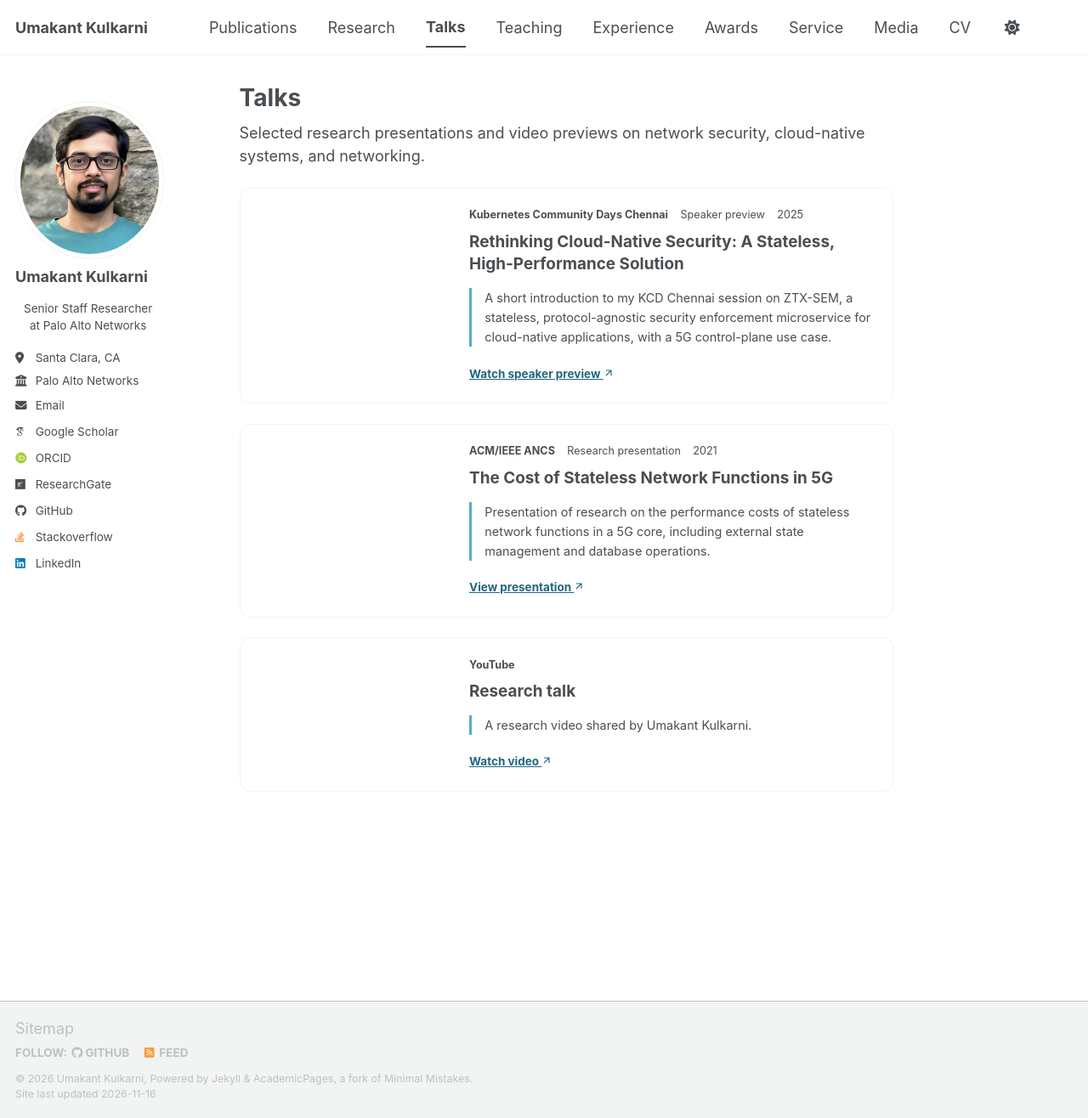
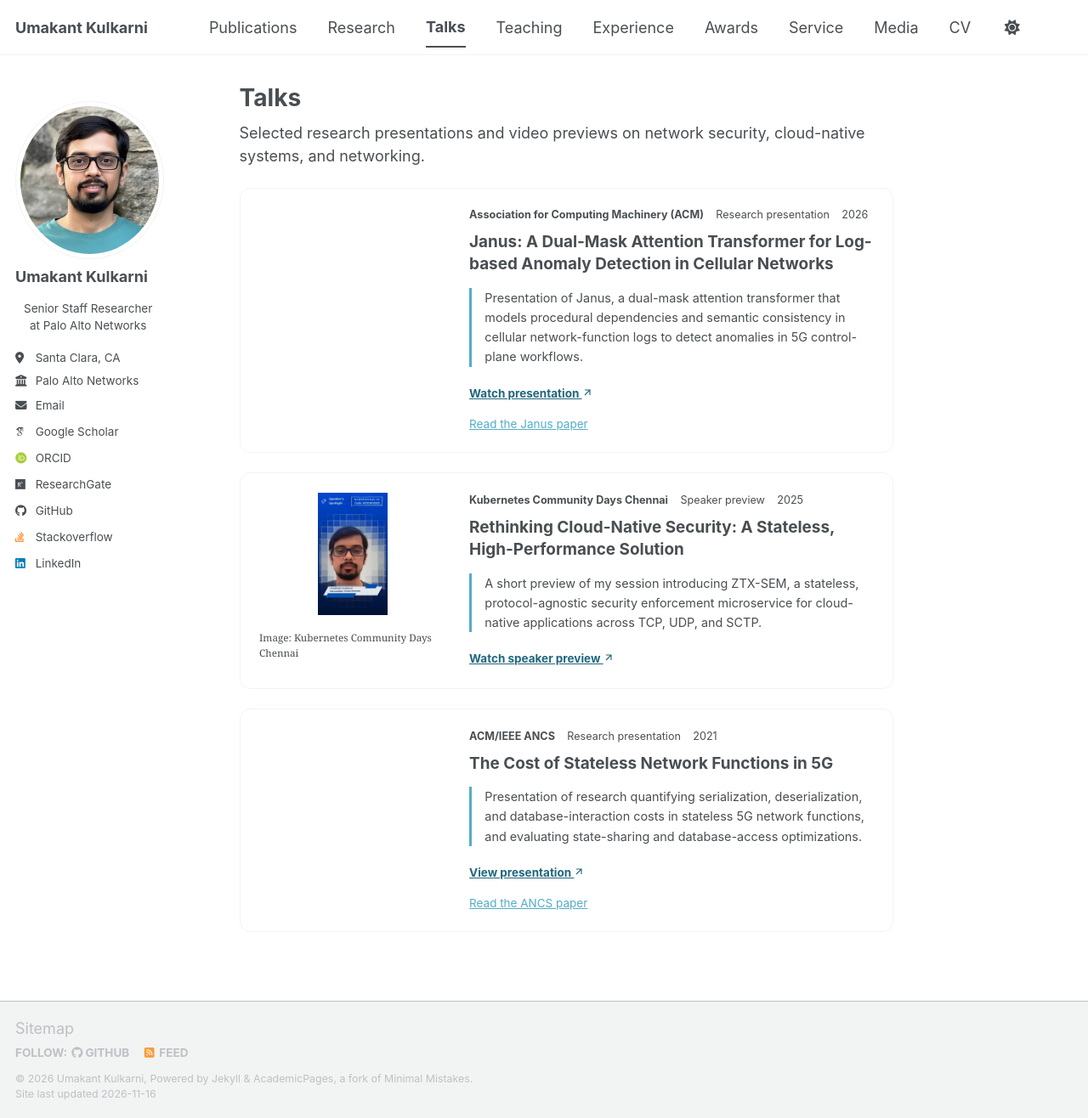
Before and after one commit to UmakantKulkarni/UmakantKulkarni.github.io, a Jekyll site: the page built from _pages/talks.html, in a window 1280 px wide and 1316 px high. Shown: the whole window at 85% size. Built offline with Jekyll 4.4.1, drawn with Linux system fonts in a browser that asks for light colours; some web fonts are replaced; a script bundle is joined from its source files by our own code; library files that are not in the unit come from our copies.

Commit message:
Add supplied Media thumbnails and verified video details

```diff
--- a/_data/media.yml
+++ b/_data/media.yml
@@ -32,9 +32,15 @@
   type: Speaker announcement
   title: "Rethinking Cloud-Native Security: A Stateless, High-Performance Solution"
   publisher: Kubernetes Community Days Chennai
+  image: /images/media/kcd-chennai-2025.jpg
+  image_alt: KCD Chennai 2025 session announcement featuring Umakant Kulkarni
+  image_credit: Kubernetes Community Days Chennai
+  image_fit: contain
+  image_width: 1200
+  image_height: 1200
   date_label: "2025"
   url: https://www.linkedin.com/posts/kcdchennai_kubernetes-kcdchennai2025-activity-7316044787218796545-85dZ
-  description: "Kubernetes Community Days Chennai announced my 2025 technical session on ZTX-SEM, a stateless, protocol-agnostic security enforcement mechanism for cloud-native network functions."
+  description: "Kubernetes Community Days Chennai announced my session on ZTX-SEM, a stateless security enforcement microservice for cloud-native applications across TCP, UDP, and SCTP, with a 5G control-plane use case."
   action_label: View speaker announcement
   related_links:
     - label: Watch speaker preview
@@ -44,6 +50,12 @@
   type: Technology feature
   title: ZTX-SEM in the Zero Trust X 5G Core Security Technology Portfolio
   publisher: Zero Trust X, Technology
+  image: /images/media/ztx-sem.jpg
+  image_alt: ZTX 5G Core deployment management interface featured in the technology portfolio
+  image_credit: Zero Trust X
+  image_fit: contain
+  image_width: 1688
+  image_height: 938
   url: https://0trustx.com/technology/#core
   description: "Zero Trust X features ZTX-SEM as a protocol-agnostic security enforcement microservice for cloud-native 5G control-plane networks. ZTX-SEM is the subject of my coauthored research on securing the cloud-native 5G control plane."
   action_label: View technology feature
--- a/_data/talks.yml
+++ b/_data/talks.yml
@@ -1,10 +1,26 @@
-# Images will be added from the owner's supplied thumbnails.
+- title: "Janus: A Dual-Mask Attention Transformer for Log-based Anomaly Detection in Cellular Networks"
+  publisher: Association for Computing Machinery (ACM)
+  date_label: "2026"
+  type: Research presentation
+  url: https://www.youtube.com/watch?v=vwt458zZu8Y
+  description: "Presentation of Janus, a dual-mask attention transformer that models procedural dependencies and semantic consistency in cellular network-function logs to detect anomalies in 5G control-plane workflows."
+  action_label: Watch presentation
+  related_links:
+    - label: Read the Janus paper
+      url: https://doi.org/10.1145/3788096
+
 - title: "Rethinking Cloud-Native Security: A Stateless, High-Performance Solution"
   publisher: Kubernetes Community Days Chennai
   date_label: "2025"
   type: Speaker preview
   url: https://www.linkedin.com/posts/kubernetes-kcdchennai2025-ugcPost-7317182469399580672-tx7h/
-  description: "A short introduction to my KCD Chennai session on ZTX-SEM, a stateless, protocol-agnostic security enforcement microservice for cloud-native applications, with a 5G control-plane use case."
+  image: /images/talks/kcd-chennai-preview.png
+  image_alt: KCD Chennai speaker preview featuring Umakant Kulkarni introducing his cloud-native security session
+  image_credit: Kubernetes Community Days Chennai
+  image_fit: contain
+  image_width: 720
+  image_height: 1280
+  description: "A short preview of my session introducing ZTX-SEM, a stateless, protocol-agnostic security enforcement microservice for cloud-native applications across TCP, UDP, and SCTP."
   action_label: Watch speaker preview
 
 - title: The Cost of Stateless Network Functions in 5G
@@ -12,12 +28,8 @@
   date_label: "2021"
   type: Research presentation
   url: https://dl.acm.org/doi/suppl/10.1145/3493425.3502749/suppl_file/ancs-s04_p01-kulkarni.mp4
-  description: "Presentation of research on the performance costs of stateless network functions in a 5G core, including external state management and database operations."
+  description: "Presentation of research quantifying serialization, deserialization, and database-interaction costs in stateless 5G network functions, and evaluating state-sharing and database-access optimizations."
   action_label: View presentation
-
-# Use a neutral label until the owner supplies the video's exact title and details.
-- title: Research talk
-  publisher: YouTube
-  url: https://www.youtube.com/watch?v=vwt458zZu8Y
-  description: "A research video shared by Umakant Kulkarni."
-  action_label: Watch video
+  related_links:
+    - label: Read the ANCS paper
+      url: https://doi.org/10.1145/3493425.3502749
--- a/_includes/media-card.html
+++ b/_includes/media-card.html
@@ -3,7 +3,7 @@
   {% if item.image %}
   <figure class="media-card__preview">
     <a href="{{ item.url }}" tabindex="-1" aria-hidden="true"{% if include.video %} target="_blank" rel="noopener noreferrer"{% endif %}>
-      <img src="{% unless item.image contains '://' %}{{ base_path }}{% endunless %}{{ item.image }}" alt="{{ item.image_alt | escape }}" width="640" height="420" loading="lazy">
+      <img src="{% unless item.image contains '://' %}{{ base_path }}{% endunless %}{{ item.image }}" alt="{{ item.image_alt | escape }}" width="{{ item.image_width | default: 640 }}" height="{{ item.image_height | default: 420 }}"{% if item.image_fit == "contain" %} class="media-card__image--contain"{% endif %} loading="lazy">
     </a>
     {% if item.image_credit %}<figcaption>Image: {{ item.image_credit | escape }}</figcaption>{% endif %}
   </figure>
--- a/assets/css/media.css
+++ b/assets/css/media.css
@@ -132,3 +132,5 @@ html[data-theme="dark"] .media-card__read {
 .page__content .media-card__related { margin: 0.8rem 0 0; font-size: 0.75rem; }
 .media-card[id] { scroll-margin-top: 5rem; }
 @media (max-width: 640px) { .media-card__preview--empty { display: none; } }
+
+.media-card__preview img.media-card__image--contain { object-fit: contain; }
```
Also changed, not shown: images/media/kcd-chennai-2025.jpg (added), images/media/ztx-sem.jpg (added), images/talks/kcd-chennai-preview.png (added).
